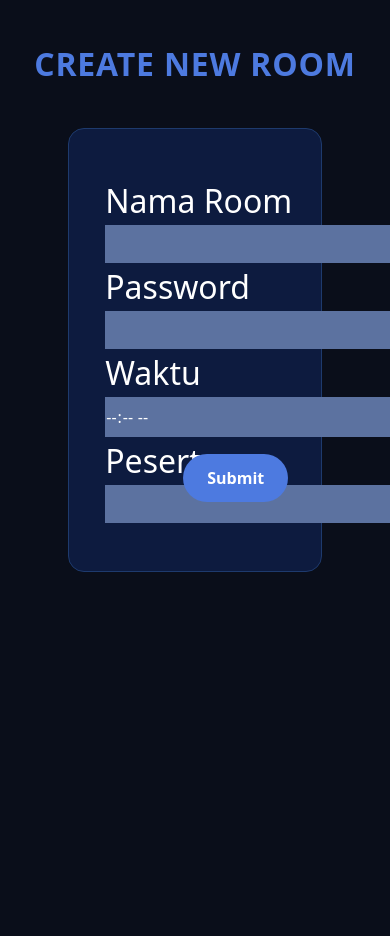
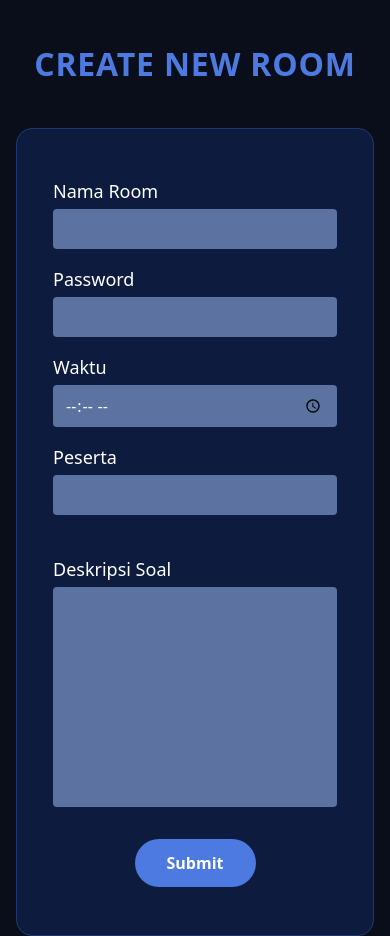
Before and after one commit to Rasyid832/es-cendol, a PHP site: page /views/auth/GURU/BuatRoom.php in a window 390 px wide; the page is wider, and only the part inside the window is pictured. Shown: the part 69-1005 px from the top of that part. Before the commit the page ends 641 px from the top of that part, so only its background shows below. Run offline with PHP 8.4, Linux system fonts and the light colour scheme; some libraries are stand-ins or nearby versions.

Commit message:
benerin bug deskripsi

```diff
--- a/views/auth/GURU/BuatRoom.php
+++ b/views/auth/GURU/BuatRoom.php
@@ -4,14 +4,9 @@ session_start();
 $nama_guru = $_SESSION['nama_guru'] ?? 'Nama Guru';
 $role = 'Pengajar / Instructor';
 $inisial = strtoupper(substr($nama_guru, 0, 2));
-// Nanti proses submit form di sini
+
 if ($_SERVER['REQUEST_METHOD'] === 'POST') {
-    $room_name   = $_POST['room_name'] ?? '';
-    $password    = $_POST['password'] ?? '';
-    $timer       = $_POST['timer'] ?? '';
-    $description = $_POST['description'] ?? '';
-
-    // TODO: validasi + simpan ke database
+    // TODO: proses & simpan data
 }
 ?>
 <!DOCTYPE html>
@@ -21,8 +16,9 @@ if ($_SERVER['REQUEST_METHOD'] === 'POST') {
     <title>Buat Room - ExamBro</title>
     <script src="https://cdn.tailwindcss.com"></script>
 </head>
-<body class="bg-[#0a0e1a] text-white font-sans  ">
-<header class="flex justify-between items-center bg-[#0d1b3f] border-b border-[#1e3a6d] px-8 py-3.5">
+<body class="bg-[#0a0e1a] text-white font-sans">
+
+    <header class="flex justify-between items-center bg-[#0d1b3f] border-b border-[#1e3a6d] px-8 py-3.5">
         <div class="flex items-center gap-3">
             <div class="w-10 h-10 rounded-full bg-[#3b5fa8] flex items-center justify-center font-bold text-sm">
                 <?= htmlspecialchars($inisial) ?>
@@ -33,33 +29,66 @@ if ($_SERVER['REQUEST_METHOD'] === 'POST') {
             </div>
         </div>
     </header>
-    <main class="flex flex-col items-center">
+
+    <main class="flex flex-col items-center px-4">
         <h1 class="text-center text-[2rem] font-bold text-[#4d7ae0] tracking-wide mb-10 mt-10">
             CREATE NEW ROOM
         </h1>
-        <div class="bg-[#0d1b3f] border border-[#1e3a6d] rounded-2xl w-full max-w-[65%] px-9 py-12 flex flex-col ">
-            <form method="POST" action="buat_room.php" class="flex flex-row item-center gap-20 ">
-                <div class="flex flex-col ">
-                    <label for="Nama Room" class="text-[2rem]">Nama Room</label>
-                    <input type="text" class="py-[7px] px-[180px] bg-[#5c72a0]">
-                    <label for="PASSWORD" class="text-[2rem] ">Password</label>
-                    <input type="text"  class="py-[7px] bg-[#5c72a0] ">
-                    <label for="Waktu" class="text-[2rem]">Waktu</label>
-                    <input type="time"  class="py-[7px] bg-[#5c72a0]">
-                    <label for="Peserta" class="text-[2rem]">Peserta</label>
-                    <input type="number"  class="py-[7px] bg-[#5c72a0]">
+
+        <div class="bg-[#0d1b3f] border border-[#1e3a6d] rounded-2xl w-full max-w-4xl px-9 py-12">
+            <form method="POST" action="buat_room.php"
+                  class="flex flex-col md:flex-row gap-10 md:gap-16">
+
+                <!-- Kolom kiri: field-field -->
+                <div class="flex flex-col gap-4 flex-1">
+                    <div>
+                        <label for="nama_room" class="text-lg block mb-1">Nama Room</label>
+                        <input type="text" id="nama_room" name="nama_room" required
+                            class="w-full py-2 px-3 rounded bg-[#5c72a0] text-white
+                                   placeholder-[#e2e8f5] focus:outline-none focus:ring-2 focus:ring-[#4d7ae0]">
+                    </div>
+
+                    <div>
+                        <label for="password" class="text-lg block mb-1">Password</label>
+                        <input type="text" id="password" name="password" required
+                            class="w-full py-2 px-3 rounded bg-[#5c72a0] text-white
+                                   focus:outline-none focus:ring-2 focus:ring-[#4d7ae0]">
+                    </div>
+
+                    <div>
+                        <label for="waktu" class="text-lg block mb-1">Waktu</label>
+                        <input type="time" id="waktu" name="waktu"
+                            class="w-full py-2 px-3 rounded bg-[#5c72a0] text-white
+                                   focus:outline-none focus:ring-2 focus:ring-[#4d7ae0]">
+                    </div>
+
+                    <div>
+                        <label for="peserta" class="text-lg block mb-1">Peserta</label>
+                        <input type="number" id="peserta" name="peserta" min="1"
+                            class="w-full py-2 px-3 rounded bg-[#5c72a0] text-white
+                                   focus:outline-none focus:ring-2 focus:ring-[#4d7ae0]">
+                    </div>
                 </div>
-                <div class="flex flex-col   ">
-                    <label for="Deskripsi Soal" class="text-[2rem]">Deskripsi Soal</label>
-                    <input type="text" class="py-[136.5px] px-[190px] bg-[#5c72a0]" >
+
+                <!-- Kolom kanan: deskripsi -->
+                <div class="flex flex-col flex-1">
+                    <label for="deskripsi" class="text-lg block mb-1">Deskripsi Soal</label>
+                    <textarea id="deskripsi" name="deskripsi" rows="8"
+                        class="w-full h-full min-h-[220px] py-3 px-3 rounded bg-[#5c72a0] text-white
+                               resize-none focus:outline-none focus:ring-2 focus:ring-[#4d7ae0]"></textarea>
                 </div>
-                <button type="submit"
-                    class="absolute left-[47%] top-[62%]  bg-[#4d7ae0] hover:bg-[#3f68c9] text-white font-semibold
-                        px-6 py-3 rounded-full self-center">
+
+            </form>
+
+            <div class="flex justify-center mt-8">
+                <button type="submit" form="" onclick="document.forms[0].submit()"
+                    class="bg-[#4d7ae0] hover:bg-[#3f68c9] text-white font-semibold
+                           px-8 py-3 rounded-full">
                     Submit
                 </button>
-            </form>
+            </div>
         </div>
     </main>
+
 </body>
 </html>
```
